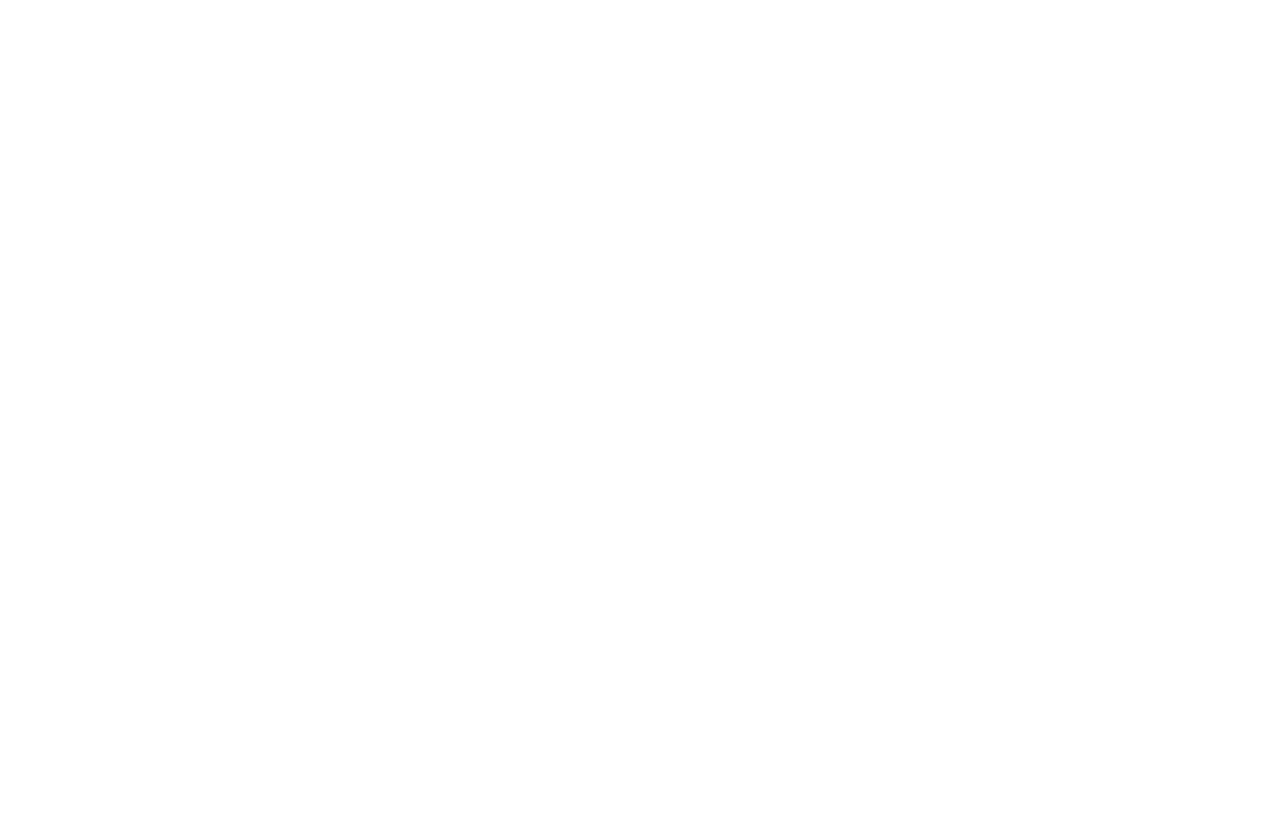
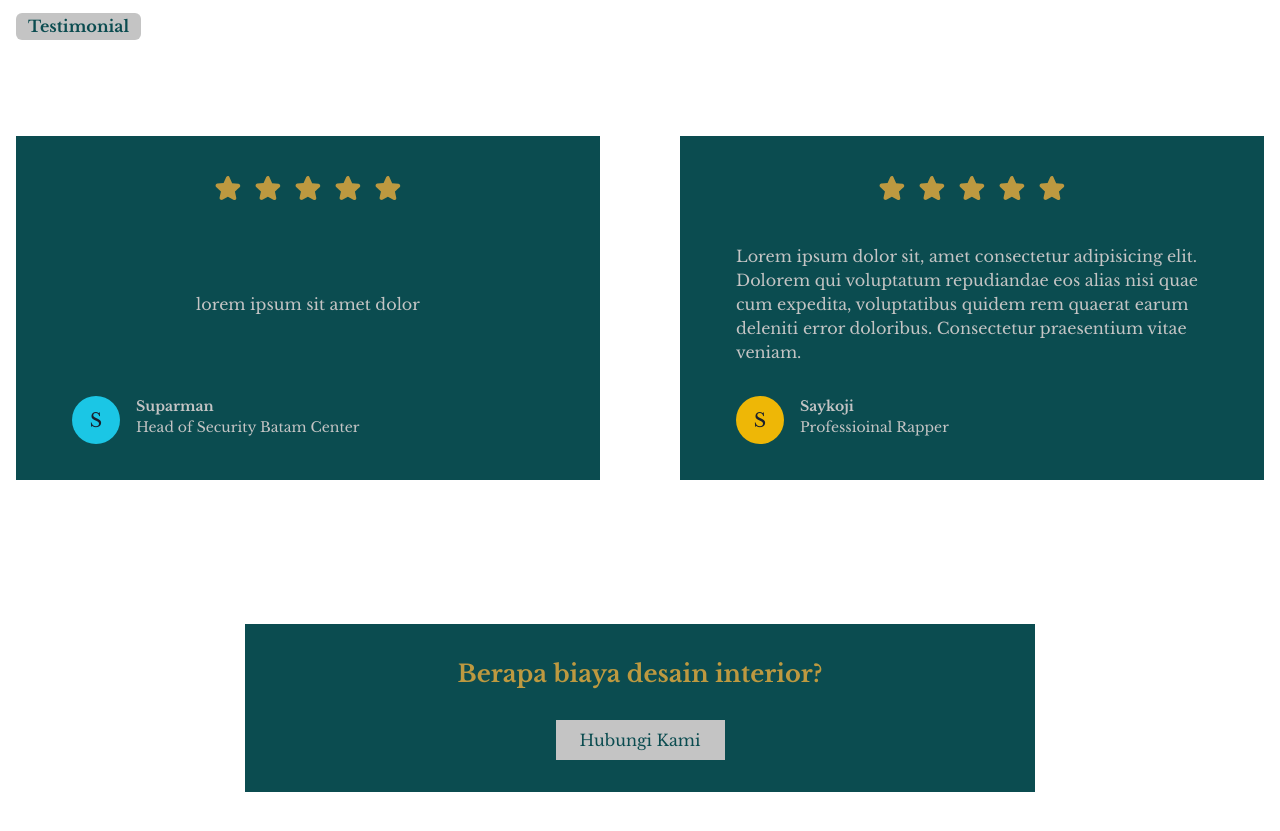
Before and after one commit to azharalifauzi/marv-project, a Next.js app: page / in a window 1280 px wide. Shown: the part 4080-4911 px from the top of the page. Before the commit the page ends 4013 px from the top, so only its background shows below. Built offline with nearby package versions, Linux system fonts and the light colour scheme.

Commit message:
add testimonial section

```diff
--- /dev/null
+++ b/modules/home/components/testimonial-card.tsx
@@ -0,0 +1,55 @@
+import { Avatar, Box, Flex, Icon, Text } from '@chakra-ui/react';
+import { TiStarFullOutline } from 'react-icons/ti';
+
+interface TestimonialCardProps {
+  stars: number;
+  testimony?: string;
+  name?: string;
+  title?: string;
+  photoSrc?: string;
+}
+
+const TestimonialCard: React.FC<TestimonialCardProps> = ({
+  stars,
+  testimony,
+  name,
+  title,
+  photoSrc
+}) => {
+  return (
+    <Flex
+      flexDir="column"
+      alignItems="center"
+      bg="brand.primary"
+      px="14"
+      py="9"
+      justifyContent="space-between"
+    >
+      <Flex mb="10" alignItems="center" gap="2">
+        {Array.from(new Array(stars)).map((_value, index) => (
+          <Icon
+            key={`stars-${index}`}
+            h="8"
+            w="8"
+            as={TiStarFullOutline}
+            fill="brand.secondary"
+          />
+        ))}
+      </Flex>
+      <Text color="brand.gray-1" mb="8">
+        {testimony}
+      </Text>
+      <Flex gap="4" alignSelf="flex-start">
+        <Avatar name={name} src={photoSrc} />
+        <Box color="brand.gray-1">
+          <Text fontSize="sm" fontWeight="bold">
+            {name}
+          </Text>
+          <Text fontSize="sm">{title}</Text>
+        </Box>
+      </Flex>
+    </Flex>
+  );
+};
+
+export default TestimonialCard;
--- a/modules/home/index.tsx
+++ b/modules/home/index.tsx
@@ -2,6 +2,7 @@
 import Hero from './sections/hero';
 import Portofolio from './sections/portfolio';
 import Service from './sections/service';
+import Testimonial from './sections/testimonial';
 
 const Home = () => {
   return (
@@ -11,6 +12,7 @@
         <About />
         <Service />
         <Portofolio />
+        <Testimonial />
       </main>
     </>
   );
--- /dev/null
+++ b/modules/home/sections/testimonial.tsx
@@ -0,0 +1,35 @@
+import { Box, chakra, Container, Grid, Text } from '@chakra-ui/react';
+import SectionTitle from '../components/section-title';
+import TestimonialCard from '../components/testimonial-card';
+
+const Testimonial = () => {
+  return (
+    <Container maxW="container.xl" as="section" py="20">
+      <SectionTitle mb="24">Testimonial</SectionTitle>
+      <Grid gridTemplateColumns="repeat(2, 1fr)" gap="20" mb="36">
+        <TestimonialCard
+          stars={5}
+          testimony="lorem ipsum sit amet dolor"
+          name="Suparman"
+          title="Head of Security Batam Center"
+        />
+        <TestimonialCard
+          stars={5}
+          testimony="Lorem ipsum dolor sit, amet consectetur adipisicing elit. Dolorem qui voluptatum repudiandae eos alias nisi quae cum expedita, voluptatibus quidem rem quaerat earum deleniti error doloribus. Consectetur praesentium vitae veniam."
+          name="Saykoji"
+          title="Professioinal Rapper"
+        />
+      </Grid>
+      <Box textAlign="center" bg="brand.primary" py="8" maxW="790" mx="auto">
+        <Text fontSize="2xl" fontWeight="bold" color="brand.secondary" mb="7">
+          Berapa biaya desain interior?
+        </Text>
+        <chakra.button bg="brand.gray-1" py="2" px="6" color="brand.primary">
+          Hubungi Kami
+        </chakra.button>
+      </Box>
+    </Container>
+  );
+};
+
+export default Testimonial;
```
